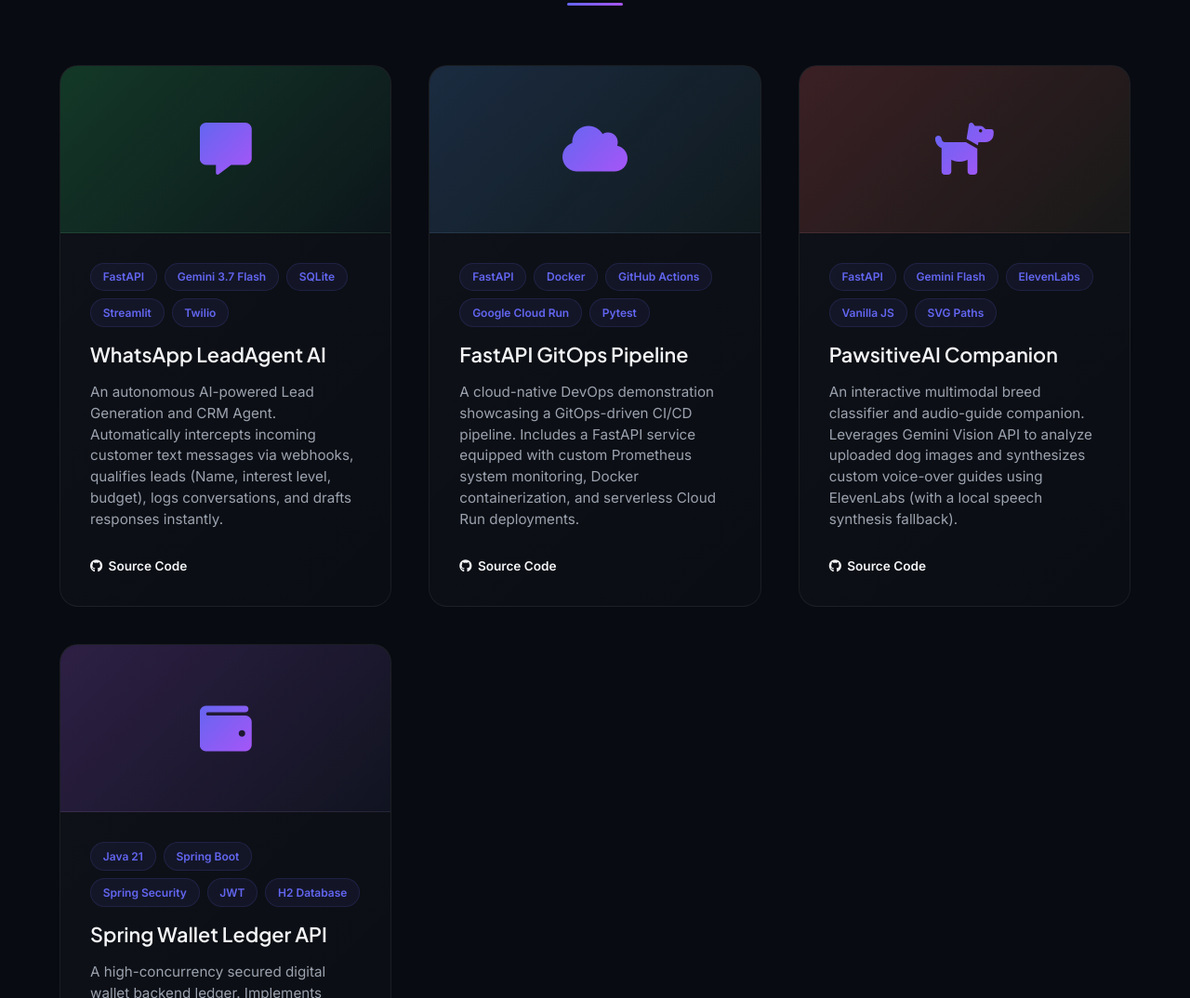
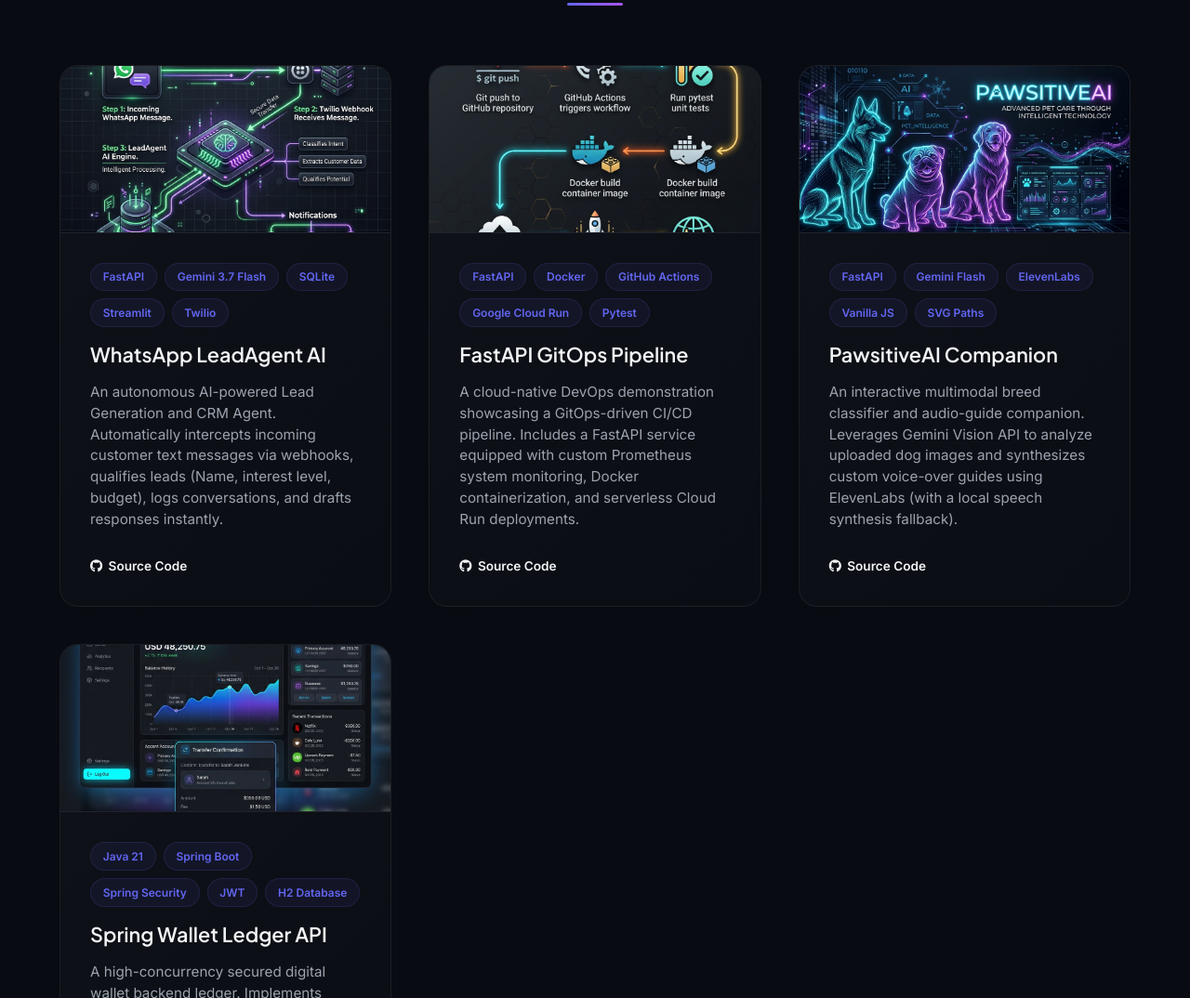
Before and after one commit to Rafiaminhaj/my-portfolio, a plain HTML site: page index.html in a window 1280 px wide. Shown: the part 4398-5472 px from the top of the page at 93% size. Drawn offline with Linux system fonts and the light colour scheme.

Commit message:
style: replace project icon placeholders with high-quality project banners and define project image sizing in CSS

```diff
--- a/index.html
+++ b/index.html
@@ -308,8 +308,8 @@
                 <div class="projects-grid">
                     <!-- Project 1: WhatsApp LeadAgent AI -->
                     <div class="project-card scroll-reveal">
-                        <div class="project-image-placeholder" style="background: linear-gradient(135deg, rgba(37, 211, 102, 0.2) 0%, rgba(18, 140, 126, 0.05) 100%);">
-                            <i class="fa-solid fa-message project-main-icon" style="color: #25D366;"></i>
+                        <div class="project-image-placeholder">
+                            <img src="project_whatsapp.png" alt="WhatsApp LeadAgent AI" class="project-image">
                         </div>
                         <div class="project-content">
                             <div class="project-tags">
@@ -329,8 +329,8 @@
 
                     <!-- Project 2: FastAPI GitOps CloudRun -->
                     <div class="project-card scroll-reveal">
-                        <div class="project-image-placeholder" style="background: linear-gradient(135deg, rgba(74, 144, 226, 0.2) 0%, rgba(80, 227, 194, 0.05) 100%);">
-                            <i class="fa-solid fa-cloud project-main-icon" style="color: #4A90E2;"></i>
+                        <div class="project-image-placeholder">
+                            <img src="project_gitops.png" alt="FastAPI GitOps Pipeline" class="project-image">
                         </div>
                         <div class="project-content">
                             <div class="project-tags">
@@ -350,8 +350,8 @@
 
                     <!-- Project 3: PawsitiveAI -->
                     <div class="project-card scroll-reveal">
-                        <div class="project-image-placeholder" style="background: linear-gradient(135deg, rgba(235, 87, 87, 0.2) 0%, rgba(242, 201, 76, 0.05) 100%);">
-                            <i class="fa-solid fa-dog project-main-icon" style="color: #EB5757;"></i>
+                        <div class="project-image-placeholder">
+                            <img src="project_pawsitive.png" alt="PawsitiveAI Companion" class="project-image">
                         </div>
                         <div class="project-content">
                             <div class="project-tags">
@@ -371,8 +371,8 @@
 
                     <!-- Project 4: Spring Wallet API -->
                     <div class="project-card scroll-reveal">
-                        <div class="project-image-placeholder" style="background: linear-gradient(135deg, rgba(168, 85, 247, 0.2) 0%, rgba(99, 102, 241, 0.05) 100%);">
-                            <i class="fa-solid fa-wallet project-main-icon" style="color: #A855F7;"></i>
+                        <div class="project-image-placeholder">
+                            <img src="project_wallet.png" alt="Spring Wallet Ledger API" class="project-image">
                         </div>
                         <div class="project-content">
                             <div class="project-tags">
--- a/style.css
+++ b/style.css
@@ -725,6 +725,17 @@
     overflow: hidden;
 }
 
+.project-image {
+    width: 100%;
+    height: 100%;
+    object-fit: cover;
+    transition: var(--transition-smooth);
+}
+
+.project-card:hover .project-image {
+    transform: scale(1.05);
+}
+
 .project-main-icon {
     font-size: 3.5rem;
     background: var(--gradient-accent);
```
Also changed, not shown: project_gitops.png (added), project_pawsitive.png (added), project_wallet.png (added), project_whatsapp.png (added).
